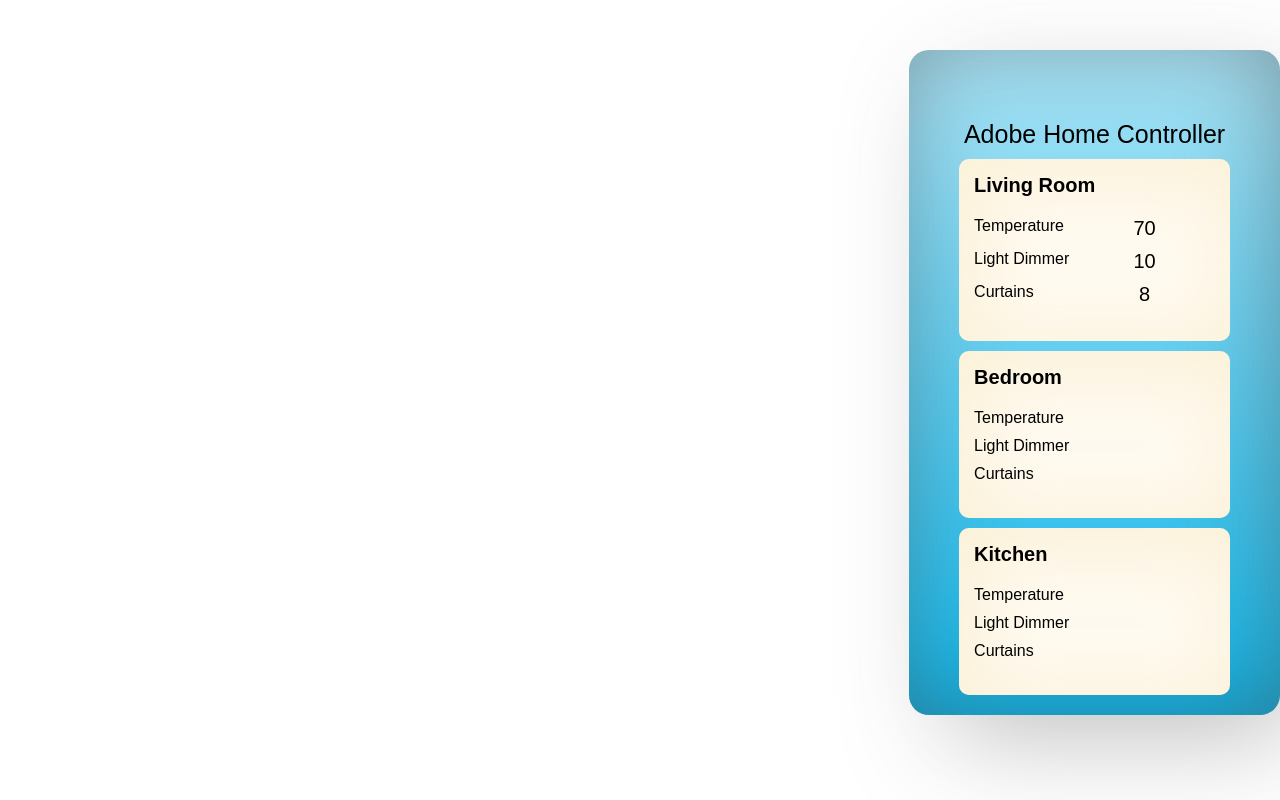
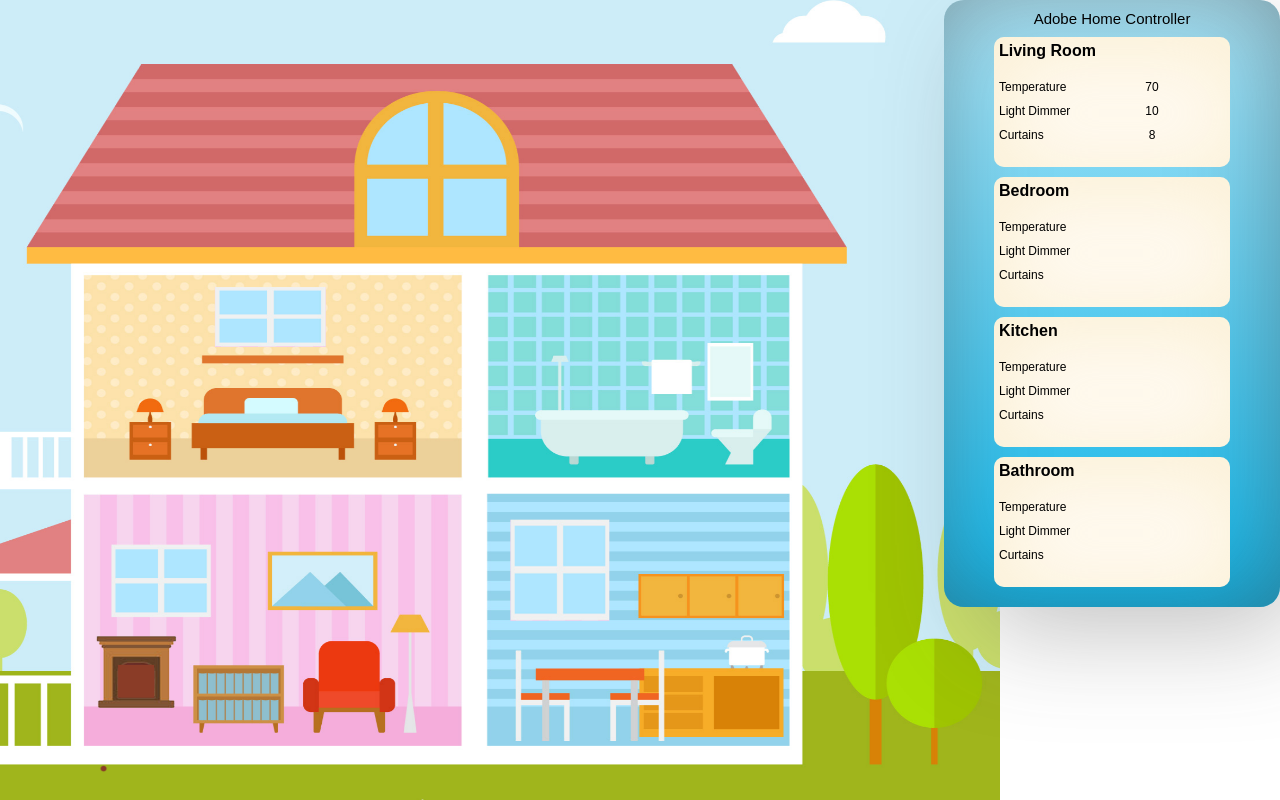
Before and after one commit to thesoorae/automated-home, a plain HTML site: page index.html in a window 1280 px wide. Drawn offline with nearby package versions, Linux system fonts and the light colour scheme.

Commit message:
3 out of 4 rooms working

```diff
--- a/assets/style.css
+++ b/assets/style.css
@@ -5,19 +5,31 @@
   font-family: sans-serif;
 }
 div.container{
-  display: flex;
+  /*display: flex;
   flex-direction: row;
-  justify-content: space-around;
+  justify-content: space-around;*/
+  background-image: url("./house.png");
+  background-repeat: no-repeat;
+background-attachment: fixed;
+background-position: left center;
+background-size: 1000px 800px;
+
+width: 100vw;
+height: 100vh;
+
+overflow: hidden;
+
 }
 
 div.controls{
-
-  height: 80%;
-  width:30%;
+position: absolute;
+top: 0;
+right: 0;
+  width:20%;
   /*max-width: 270px;*/
-  padding: 70px 40px 10px 40px;
+  padding: 10px 40px;
   border-radius: 20px;
-  margin: 50px auto;
+  /*margin: 50px auto;*/
 
 
 
@@ -33,13 +45,13 @@
 }
 .title{
   text-align: center;
-  font-size: 25px;
+  font-size: 15px;
 
 }
 div.room{
   margin: 10px;
   background-color: #FFFAF0;
-  padding: 15px;
+  padding: 5px;
   border-radius: 10px;
   -webkit-box-shadow: inset 9px 11px 72px 9px rgba(245,230,184,0.43);
   -moz-box-shadow: inset 9px 11px 72px 9px rgba(245,230,184,0.43);
@@ -52,30 +64,34 @@
   margin: 15px 0px;
 }
 .slider-label {
-min-width: 100px;
+min-width: 80px;
+font-size: 12px;
 }
 .slider-output{
   margin: 0 auto;
-  font-size: 20px;
+  font-size: 12px;
 
 }
 
 .frame{
-  width: 600;
-  height: 600;
+  width: 100%;
+  height: 100vh;
   position: relative;
-  margin: auto;
+  /*margin: auto;*/
 }
 .canvas{
   position: absolute;
+  right: 0;
+  top: 0;
+  z-index: 100;
 
 }
 .fire{
   position: absolute;
-  bottom: 125px;
-  right: 77px;
-  width:78px;
-  height:80px;
+  bottom: 40px;
+  left: 114px;
+  width:45px;
+  height:45px;
   z-index: 200;
   float:left;
 }
@@ -95,10 +111,18 @@
 }
 
 .controls h2{
-  font-size: 20px;
+  font-size: 16px;
 }
 div.room-images{
   display: flex;
   flex-direction: row;
   flex-wrap: wrap;
 }
+
+img.house{
+  position: absolute;
+  top: 0;
+  left: 0;
+  width: 800px;
+  z-index: 1;
+}
--- a/index.html
+++ b/index.html
@@ -16,18 +16,12 @@
   </head>
   <body>
     <div class="container">
-      <div class="room-images">
       <div class="frame">
-        <canvas id="living-canvas"></canvas>
+        <!-- <img class="house" src="./assets/house.png"></img> -->
+        <canvas id="canvas"></canvas>
         <div class="fire"></div>
       </div>
-      <div class="frame">
-        <canvas id="bedroom-canvas"></canvas>
-      </div>
-      <div class="frame">
-        <canvas id="kitchen-canvas"></canvas>
-      </div>
-    </div>
+
 
 
 
@@ -50,7 +44,7 @@
           <div class="slider-output"  id = "living-minval-light"></div>
         </div>
 
-        <div class="slider temperature">
+        <div class="slider curtains">
           <div  class="slider-label" for = "living-minval-curtain">Curtains</div>
           <div id = "living-curtain-slider"></div>
 
@@ -75,7 +69,7 @@
       <div class="slider-output"  id = "bedroom-minval-light"></div>
     </div>
 
-    <div class="slider temperature">
+    <div class="slider curtains">
       <div  class="slider-label" for = "bedroom-minval-curtain">Curtains</div>
       <div id = "bedroom-curtain-slider"></div>
 
@@ -100,7 +94,7 @@
   <div class="slider-output"  id = "kitchen-minval-light"></div>
 </div>
 
-<div class="slider temperature">
+<div class="slider curtains">
   <div  class="slider-label" for = "kitchen-minval-curtain">Curtains</div>
   <div id = "kitchen-curtain-slider"></div>
 
@@ -109,30 +103,34 @@
 </div>
 </div>
 
+<div class="room">
+  <h2>Bathroom</h2>
+  <div class="sliders">
+<div class="slider temperature">
+  <div  class="slider-label" for = "bath-minval-temp">Temperature</div>
+  <div id = "bath-temp-slider"></div>
+  <div class="slider-output"  id = "bath-minval-temp"></div>
+</div>
 
-    <!-- <div class="button-bar">
-      <div class="logs">Home Status</div><div class="rooms">Change Rooms</div>
-    </div> -->
+<div class="slider lights">
+  <div  class="slider-label" for = "bath-minval-light">Light Dimmer</div>
+  <div id = "bath-light-slider"></div>
+
+  <div class="slider-output"  id = "bath-minval-light"></div>
+</div>
+
+<div class="slider curtains">
+  <div  class="slider-label" for = "bath-minval-curtain">Curtains</div>
+  <div id = "bath-curtain-slider"></div>
+
+  <div class="slider-output"  id = "bath-minval-curtain"></div>
+</div>
+</div>
+</div>
+
   </div>
 
-        <!-- <form class="control-form">
 
-          <div class="slider">
-            <label>Temperature</label>
-            <input class="temp-slider" type="range" min="60" max"90" step="1" value="70">
-            <output for="temp">70</output>
-          </div>
-          <div class="slider">
-            <label>Light Dimmer</label>
-            <input class="light-slider" type="range" min="0" max"10" step="1" value="70">
-            <output for="light">5</output>
-          </div>
-          <div class="slider">
-            <label>Open and Close Curtains</label>
-            <input class="curtain-slider" type="range" min="0" max"3" step="1" value="70">
-            <output for="curtain">0</output>
-          </div>
-        </form> -->
       </div>
     </div>
   </body>
--- a/js/bundle.js
+++ b/js/bundle.js
@@ -44,13 +44,16 @@
 /* 0 */
 /***/ function(module, exports, __webpack_require__) {
 
-	const Controls = __webpack_require__(1);
+	const House = __webpack_require__(3);
 
 	//get canvas
 	$(document).ready(function(){
-	  const canvas = $("#living-canvas")[0];
-	  canvas.width = 600;
-	  canvas.height = 600;
+	  const canvas = $("#canvas")[0];
+	  const x = window.innerWidth || document.documentElement.clientWidth;
+	  const y = window.innerHeight || document.documentElement.clientHeight;
+	  canvas.width = x;
+	  canvas.height = y;
+	  console.log(x, y);
 
 
 
@@ -58,8 +61,10 @@
 	    const ctx = canvas.getContext('2d');
 	    // let w = $("#canvas").width();
 	    // let h = $("#canvas").height();
-	    let controls = new Controls('living',ctx);
-	    controls.start();
+	    // let livingControls = new Controls('living',ctx, x, y);
+	    // let kitchenControls = new Controls('')
+	    let house = new House(ctx);
+	    house.start();
 
 
 
@@ -75,13 +80,16 @@
 
 	const Room = __webpack_require__(2);
 	class Controls{
-	  constructor(name, ctx){
+	  constructor(name, ctx, curtainDims, roomDims){
 	    this.name = name;
 	    this.ctx = ctx;
 	    this.light = 10;
 	    this.temp = 70;
 	    this.curtain = 8;
 	    this.room = null;
+	    this.curtainDims = curtainDims;
+	    this.curtainPresent = curtainDims.present;
+	    this.roomDims = roomDims;
 	    this.update = this.update.bind(this);
 	    this.updateLight = this.updateLight.bind(this);
 	    this.updateCurtain = this.updateCurtain.bind(this);
@@ -91,7 +99,8 @@
 	  }
 	  start(){
 	    this.loadControls();
-	    this.room = new Room(this.name, this.ctx, this.temp, this.light, this.curtain);
+
+	    this.room = new Room(this.name, this.ctx, this.temp, this.light, this.curtain, this.curtainDims, this.roomDims);
 	    this.room.draw();
 	  }
 
@@ -153,7 +162,7 @@
 
 	               });
 
-
+	            if(this.curtainPresent){
 	              $( `#${name}-curtain-slider` ).slider({
 	                        orientation:"horizontal",
 	                        min: 1,
@@ -165,6 +174,9 @@
 	                        },
 
 	                     });
+	            } else{
+	              console.log("no curtain");
+	            }
 
 
 	                }
@@ -179,15 +191,26 @@
 /***/ function(module, exports) {
 
 	class Room{
-	  constructor(name, ctx, temp, light, curtain){
+	  constructor(name, ctx, temp, light, curtain, curtainDims, roomDims){
 	    this.name = name;
 	    this.ctx = ctx;
-	    this.temp = (temp - 50)/5;
+	    this.temp = (temp - 60)/5;
 	    this.light = 0;
-	    this.curtainHeight = 250 * (1/8);
+	    this.curtainHeight = curtainDims.max * (1/curtain);
 	    this.draw = this.draw.bind(this);
 	    this.updateTemp = this.updateTemp.bind(this);
 	    this.update = this.update.bind(this);
+
+	    this.curtainX = curtainDims.x;
+	    this.curtainY = curtainDims.y;
+	    this.curtainW = curtainDims.w;
+	    this.curtainMaxHeight = curtainDims.max;
+
+	    this.roomX = roomDims.x;
+	    this.roomY = roomDims.y;
+	    this.roomW = roomDims.w;
+	    this.roomH = roomDims.h;
+	    if(name == "living"){
 	    $('.fire').fire({
 	    speed:50,
 	    maxPow: this.temp,
@@ -197,6 +220,7 @@
 	    fadingFlameSpeed:8
 	  });
 	  }
+	}
 
 
 	  draw(){
@@ -204,31 +228,34 @@
 	    let brightness = this.light;
 	    console.log(curtainHeight);
 	    const ctx = this.ctx;
-	    let img = new Image();
-	    img.onload = function(){
-	      ctx.drawImage(img, 0,0);
+	    // let img = new Image();
+	    // img.onload = function(){
+	      // ctx.drawImage(img, 0,0);
+	      ctx.clearRect(this.roomX, this.roomY, this.roomW, this.roomH);
+
 	      ctx.fillStyle = "rgba(219,112,147, 0.7)";
-	      ctx.fillRect(420, 45, 132, curtainHeight);
+	      ctx.fillRect(this.curtainX, this.curtainY, this.curtainW, curtainHeight);
 
 	      ctx.fillStyle = `rgba(0, 0, 0, ${brightness})`;
-	      ctx.fillRect(0, 0, 600, 600);
+	      ctx.fillRect(this.roomX, this.roomY, this.roomW, this.roomH);
 
 
-	    };
-	    img.src = `./assets/${this.name}.png`;
+	    // };
+	    // img.src = `./assets/${this.name}.png`;
 
 	    }
 	  update(temp, light, curtain){
-	    this.temp = (temp-50)/5;
+	    this.temp = (temp-60)/5;
 	    this.light = 1/light;
 	    if(light == 10) this.light = 0;
-	    this.curtainHeight = 250 * (1/curtain);
-	    if(curtain == 10) this.curtainHeight = 0;
+	    this.curtainHeight = this.curtainMaxHeight * (1/curtain);
 	    this.draw();
 	    this.updateTemp();
 	  }
 	  updateTemp(){
+	    if(this.name == "living"){
 	      $('.fire').fire('change',{maxPow:this.temp});
+	    }
 	  }
 
 
@@ -237,6 +264,68 @@
 	module.exports = Room;
 
 
+/***/ },
+/* 3 */
+/***/ function(module, exports, __webpack_require__) {
+
+	const Controls = __webpack_require__(1);
+
+	class House{
+	  constructor(ctx){
+	    this.ctx = ctx;
+	    this.livingCurtainDims = {
+	          present: true,
+	          x: 110,
+	          y: 475,
+	          w: 105,
+	          max: 100
+	        };
+	    this.livingRoomDims = {
+	          x: 85,
+	          y: 435,
+	          w: 378,
+	          h: 300
+	        };
+	    this.bedCurtainDims = {
+	      present: true,
+	      x: 215,
+	      y: 225,
+	      w: 110,
+	      max: 70
+	    };
+	    this.bedRoomDims = {
+	          x: 85,
+	          y: 213,
+	          w: 378,
+	          h: 205
+	        };
+	    this.kitCurtainDims = {
+	      present: true,
+	      x: 507,
+	      y: 458,
+	      w: 105,
+	      max: 105
+	    }
+	    this.kitRoomDims = {
+	      x: 485,
+	      y: 435,
+	      w: 305,
+	      h: 300
+	        };
+	  }
+	  start(){
+	    let livingControls = new Controls('living',this.ctx, this.livingCurtainDims, this.livingRoomDims);
+	    livingControls.start();
+	    let bedControls = new Controls('bedroom',this.ctx, this.bedCurtainDims, this.bedRoomDims);
+	    bedControls.start();
+	    let kitControls = new Controls('kitchen',this.ctx, this.kitCurtainDims, this.kitRoomDims);
+	    kitControls.start();
+	  }
+	}
+
+	module.exports = House;
+
+
 /***/ }
 /******/ ]);
 //# sourceMappingURL=bundle.js.map
```
Also changed, not shown: js/controls.js (+10 -3 lines), js/house.js (added, +56 -0 lines), js/room.js (+29 -14 lines), main.js (+11 -6 lines), assets/house.png (added), 1 other file. Lines whose indentation alone changed are shown as unchanged.
